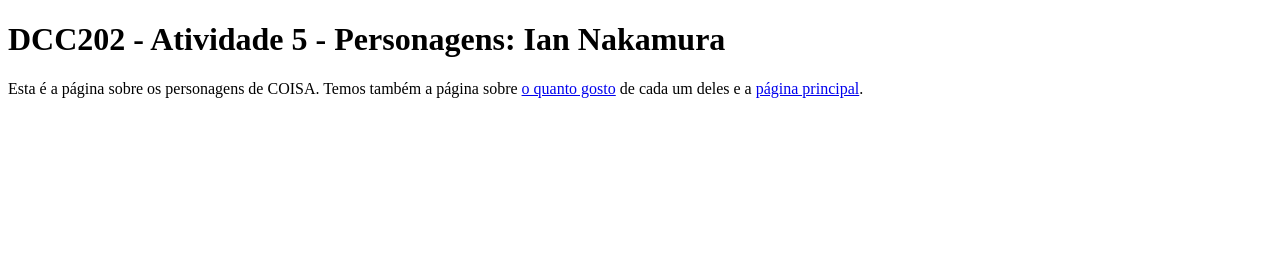
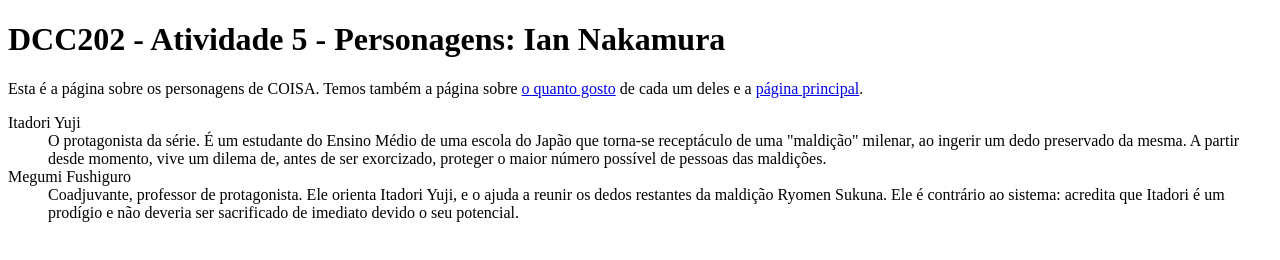
Before and after one commit to ufjf-dcc202/ufjf-dcc202-2023-3-b-atv5-ian-naka, a website: page personagens.html in a window 1280 px wide. Drawn offline with Linux system fonts and the light colour scheme.

Commit message:
Adiciona dados ao arquivo personagens.html

```diff
--- a/personagens.html
+++ b/personagens.html
@@ -9,6 +9,17 @@
     <main>
         <h1>DCC202 - Atividade 5 - Personagens: Ian Nakamura</h1>
         <p> Esta é a página sobre os personagens de COISA. Temos também a página sobre <a href="preferencias.html">o quanto gosto</a> de cada um deles e a <a href="index.html">página principal</a>.</p>
+        <dl>
+            <div>
+                <dt>Itadori Yuji</dt>
+                <dd>O protagonista da série. É um estudante do Ensino Médio de uma escola do Japão que torna-se receptáculo de uma "maldição" milenar, ao ingerir um dedo preservado da mesma. A partir desde momento, vive um dilema de, antes de ser exorcizado, proteger o maior número possível de pessoas das maldições.</dd>
+
+            </div>
+            <div>
+                <dt>Megumi Fushiguro</dt>
+                <dd>Coadjuvante, professor de protagonista. Ele orienta Itadori Yuji, e o ajuda a reunir os dedos restantes da maldição Ryomen Sukuna. Ele é contrário ao sistema: acredita que Itadori é um prodígio e não deveria ser sacrificado de imediato devido o seu potencial.</dd>
+            </div>
+        </dl>
     </main>
 
 </body>
```
